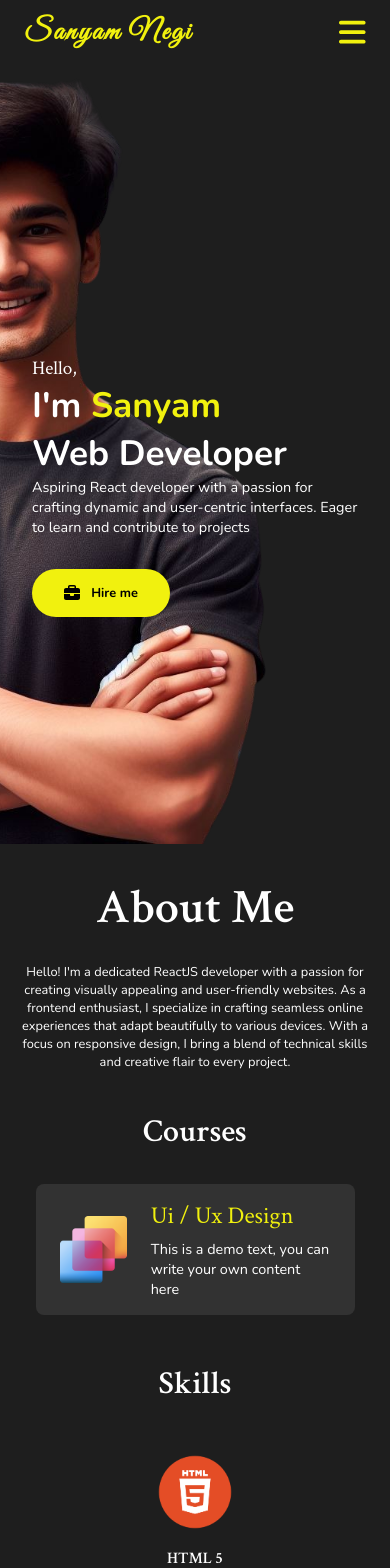
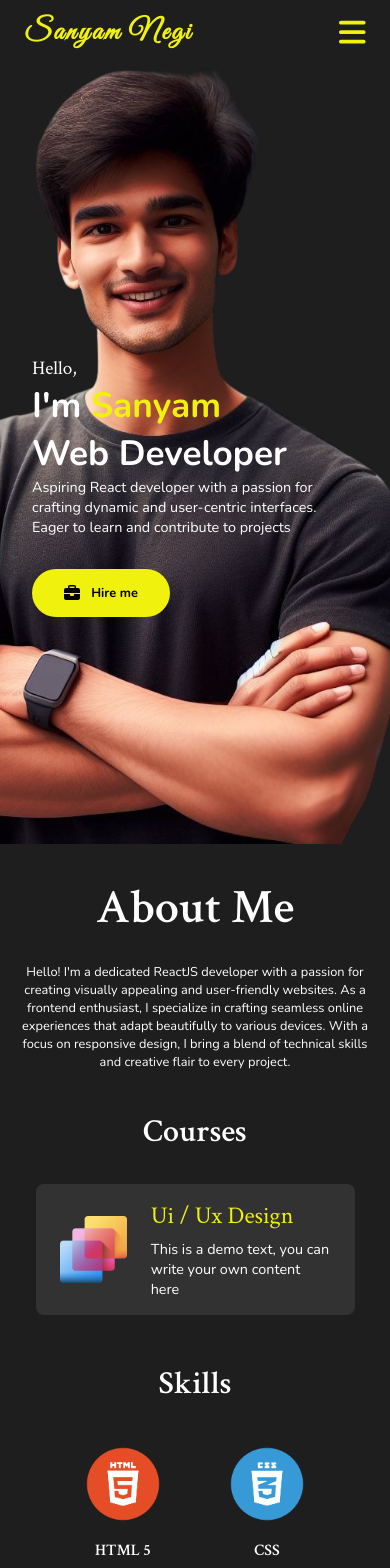
Before and after one commit to sanyamnegi9/Portfolio, a React (Create React App) app: page / in a window 390 px wide. Shown: the top 1568 px of the page. Built offline with nearby package versions, Linux system fonts and the light colour scheme.

Commit message:
fix responsive font size

```diff
--- a/src/components/About/About.scss
+++ b/src/components/About/About.scss
@@ -50,7 +50,7 @@
   align-items: center;
   justify-content: center;
   gap: 1rem;
-  padding: 1rem 2rem;
+  padding: .5rem 1rem;
   margin: 1rem;
 }
 
--- a/src/components/Header.jsx
+++ b/src/components/Header.jsx
@@ -9,12 +9,12 @@ const Header = () => {
   return (
     <div id="home">
       <div className="content">
-        <span className="hello">Hello,</span>
-        <span className="intro">
+        <p className="hello">Hello,</p>
+        <p className="intro">
           I'm <span className="name">Sanyam</span>
           <br />
           Web Developer
-        </span>
+        </p>
         <p className="header-desc">
           Aspiring React developer with a passion for crafting dynamic and
           user-centric interfaces. Eager to learn and contribute to projects
--- a/src/components/Navbar/Navbar.jsx
+++ b/src/components/Navbar/Navbar.jsx
@@ -36,7 +36,7 @@ const Navbar = () => {
           activeClass="active"
           spy={true}
           smooth={true}
-          offset={-70}
+          offset={-60}
           duration={500}
           to="home"
         >
@@ -46,7 +46,7 @@ const Navbar = () => {
           activeClass="active"
           spy={true}
           smooth={true}
-          offset={-70}
+          offset={-60}
           duration={500}
           to="about"
         >
@@ -56,7 +56,7 @@ const Navbar = () => {
           activeClass="active"
           spy={true}
           smooth={true}
-          offset={-70}
+          offset={-60}
           duration={500}
           to="projects"
         >
@@ -66,7 +66,7 @@ const Navbar = () => {
           activeClass="active"
           spy={true}
           smooth={true}
-          offset={-70}
+          offset={-60}
           duration={500}
           to="contact"
         >
@@ -115,7 +115,7 @@ const Navbar = () => {
           activeClass="active"
           spy={true}
           smooth={true}
-          offset={-70}
+          offset={-60}
           duration={500}
           to="home"
           onClick={() => {
@@ -128,9 +128,9 @@ const Navbar = () => {
           activeClass="active"
           spy={true}
           smooth={true}
-          offset={-70}
+          offset={-60}
           duration={500}
-          to="skills"
+          to="about"
           onClick={() => {
             setShowMenu(false);
           }}
@@ -141,7 +141,7 @@ const Navbar = () => {
           activeClass="active"
           spy={true}
           smooth={true}
-          offset={-70}
+          offset={-60}
           duration={500}
           to="projects"
           onClick={() => {
@@ -154,7 +154,7 @@ const Navbar = () => {
           activeClass="active"
           spy={true}
           smooth={true}
-          offset={-70}
+          offset={-60}
           duration={500}
           to="contact"
           onClick={() => {
--- a/src/components/Navbar/Navbar.scss
+++ b/src/components/Navbar/Navbar.scss
@@ -111,3 +111,16 @@ nav {
     display: none;
   }
 }
+
+@media (max-width:380px) {
+  .logo{
+    font-size: 6.5vw;
+  }
+  .mobile-menu{
+    height: 7vw;
+  }
+
+  nav{
+    padding: 0 1rem;
+  }
+}
--- a/src/styles/Header.scss
+++ b/src/styles/Header.scss
@@ -2,7 +2,7 @@
 
 #home {
   height: calc(100vh - 4rem);
-  width: 100vw;
+  width: 100%;
   max-width: 75rem;
   margin: 0 auto;
   position: relative;
@@ -14,7 +14,7 @@
 
 .content {
   height: 100vh;
-  width: 100vw;
+  width: 100%;
   padding: 2rem;
   display: flex;
   flex-direction: column;
@@ -34,7 +34,7 @@
 }
 
 .header-desc {
-  width: 100%;
+  width: 90%;
   max-width: 35rem;
   font-size: normal;
   font-weight: 300;
@@ -60,7 +60,8 @@
   height: calc(100vh - 4rem);
   position: absolute;
   object-fit: cover;
-  right: -5rem;
+  top: 0;
+  right: 0;
   z-index: -1;
 }
 
@@ -69,6 +70,9 @@
     font-size: 1.2rem;
   }
 
+  .model-img{
+    right: -5vw;
+  }
   .content>.intro {
     font-size: 2.2rem;
   }
@@ -77,3 +81,15 @@
     font-size: .8rem;
   }
 }
+
+@media (max-width:380px) {
+  .hello{
+    font-size: 5vw;
+  }
+  .intro{
+    font-size: 8vw;
+  }
+  .header-desc{
+    font-size: 4.2vw;
+  }
+}
```
Also changed, not shown: src/assets/model.png.
